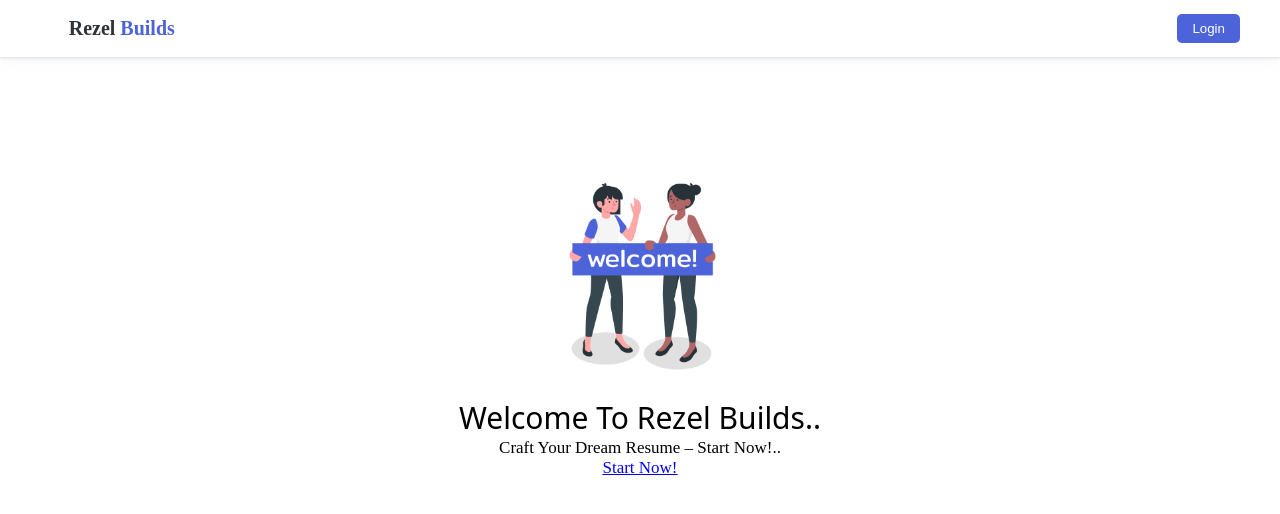
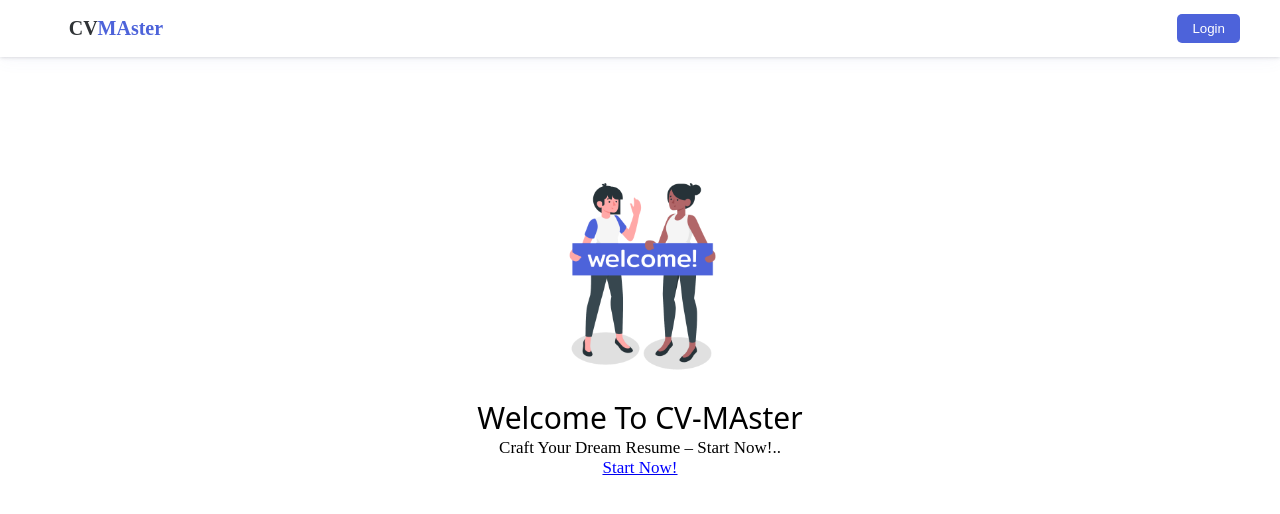
Before and after one commit to Vivekmakwan05/CV-MAaster, a plain HTML site: page started.html in a window 1280 px wide. Drawn offline with Linux system fonts and the light colour scheme.

Commit message:
Update started.html

```diff
--- a/started.html
+++ b/started.html
@@ -79,7 +79,7 @@
     <header>
         <div class="logo">
             <a href="index.html">
-                <h1>Rezel <span style="color: #4d63da;">Builds</span></h1>
+                <h1>CV<span style="color: #4d63da;">MAster</span></h1>
             </a>
         </div>
         <div class="login">
@@ -93,7 +93,7 @@
         </div>
         <div class="box">
             <div class="content">
-                <h3>Welcome To Rezel Builds..</h3>
+                <h3>Welcome To CV-MAster</h3>
                 <p>Craft Your Dream Resume – Start Now!..</p>
                 <a href="choose.html">
                     <p style="color: blue;">Start Now!</p>
```
